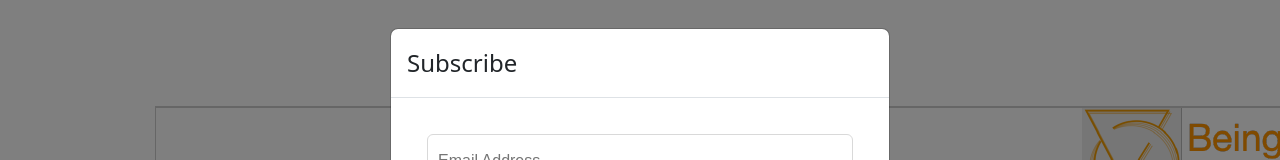
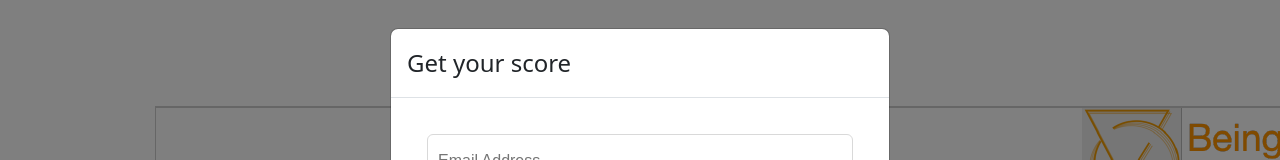
Before and after one commit to IbtsamAhmad/score-app, a React (Create React App) app: page / in a window 1280 px wide. Shown: the top 160 px of the page. Built offline with nearby package versions, Linux system fonts and the light colour scheme.

Commit message:
get score

```diff
--- a/src/components/Final/index.js
+++ b/src/components/Final/index.js
@@ -312,7 +312,7 @@ const App = () => {
           <div className="model-container">
             <Modal show={show} onHide={handleClose}>
               <Modal.Header>
-                <Modal.Title>Subscribe</Modal.Title>
+                <Modal.Title>Get your score</Modal.Title>
               </Modal.Header>
               <Modal.Body>
                 {/* <input
@@ -364,7 +364,7 @@ const App = () => {
               position: "relative",
               // width: "1838px",
               // height: "2601px" ,
-              marginTop:"-60px",
+              marginTop: "-60px",
               // marginLeft:"130px"
             }}
           >
```
